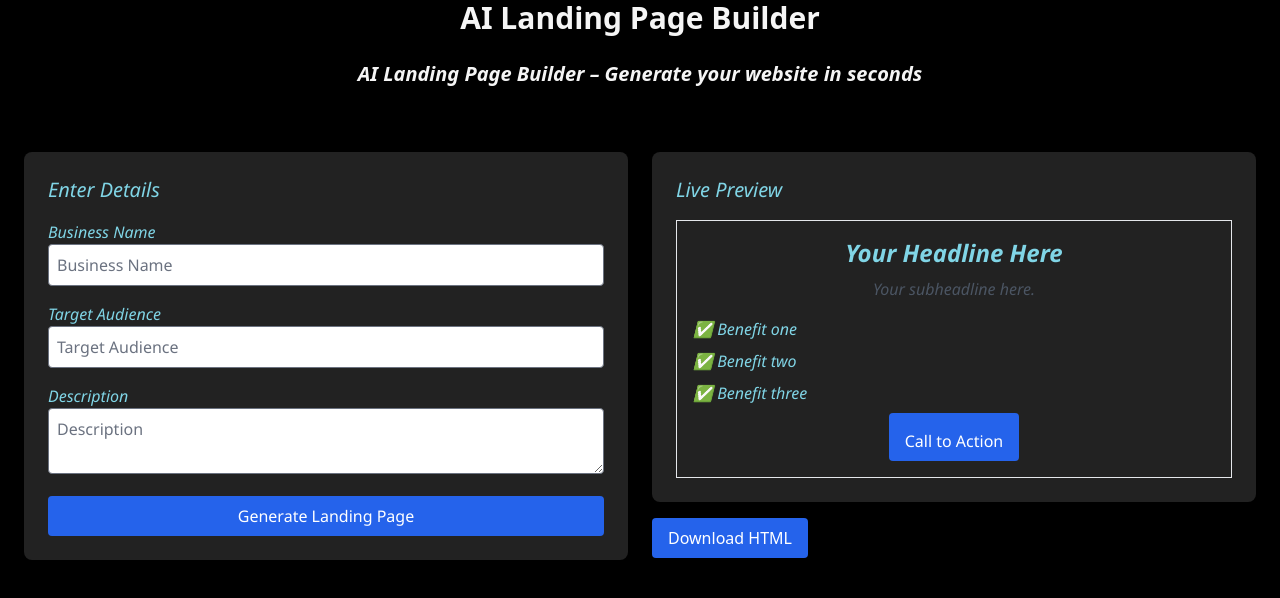
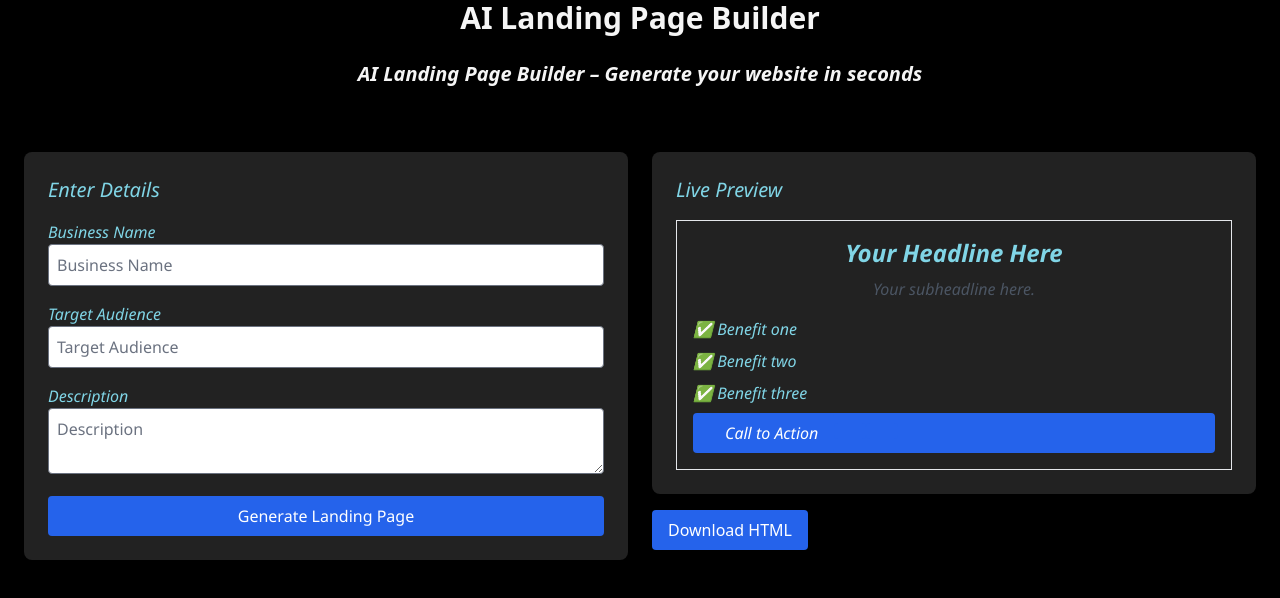
Before and after one commit to iqraghori/AI-landing-builder, a React (Create React App) app: page / in a window 1280 px wide. Shown: the top 598 px of the page. Built offline with nearby package versions, Linux system fonts and the light colour scheme; no server answers.

Commit message:
button updated

```diff
--- a/src/components/LivePreview.js
+++ b/src/components/LivePreview.js
@@ -22,18 +22,25 @@ function LivePreview({ headline, subheadline, benefits, cta }) {
             )}
           </ul>
 
-          {/* CTA Button */}
-          <button className="mt-2 bg-blue-600 text-white px-4 py-0 rounded">
-            <ul className="mt-4 space-y-2 text-left">
-              {cta && cta.length > 0 ? (
-                cta.map((b, i) => <li key={i}>{b}</li>)
-              ) : (
-                <li>Call to Action</li>
-              )}
-            </ul>
-
-
-          </button>
+          {/* CTA Section */}
+          <div className="mt-2 bg-blue-600 text-white px-4 py-0 rounded">
+            {Array.isArray(cta) && cta.length > 0 ? (
+              <ul className="space-y-2 text-left">
+                {cta.map((b, i) => (
+                  <li
+                    key={i}
+                    className="bg-blue-600 text-white px-4 py-2 rounded inline-block"
+                  >
+                    {b}
+                  </li>
+                ))}
+              </ul>
+            ) : (
+              <button className="bg-blue-600 text-white px-50% py-2 rounded">
+                {cta || "Call to Action"}
+              </button>
+            )}
+          </div>
         </div>
       </div>
 
```
